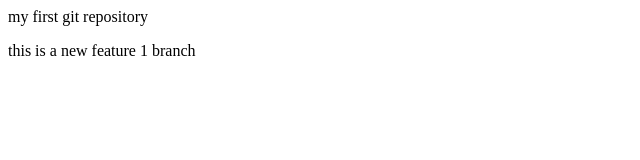
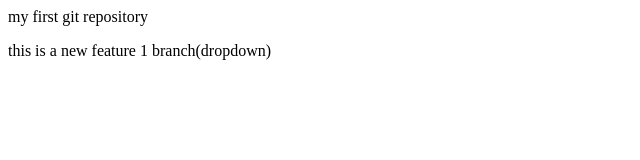
Before and after one commit to AshwinMahawar/Localrepo, a plain HTML site: page index.html in a window 1280 px wide. Shown: the full height of the page, 0-640 px from the left. Drawn offline with Linux system fonts and the light colour scheme.

Commit message:
add dropdown

```diff
--- a/index.html
+++ b/index.html
@@ -1,2 +1,2 @@
 <p>my first git repository</p>
-<p>this is a new feature 1 branch</p>
+<p>this is a new feature 1 branch(dropdown)</p>
```
